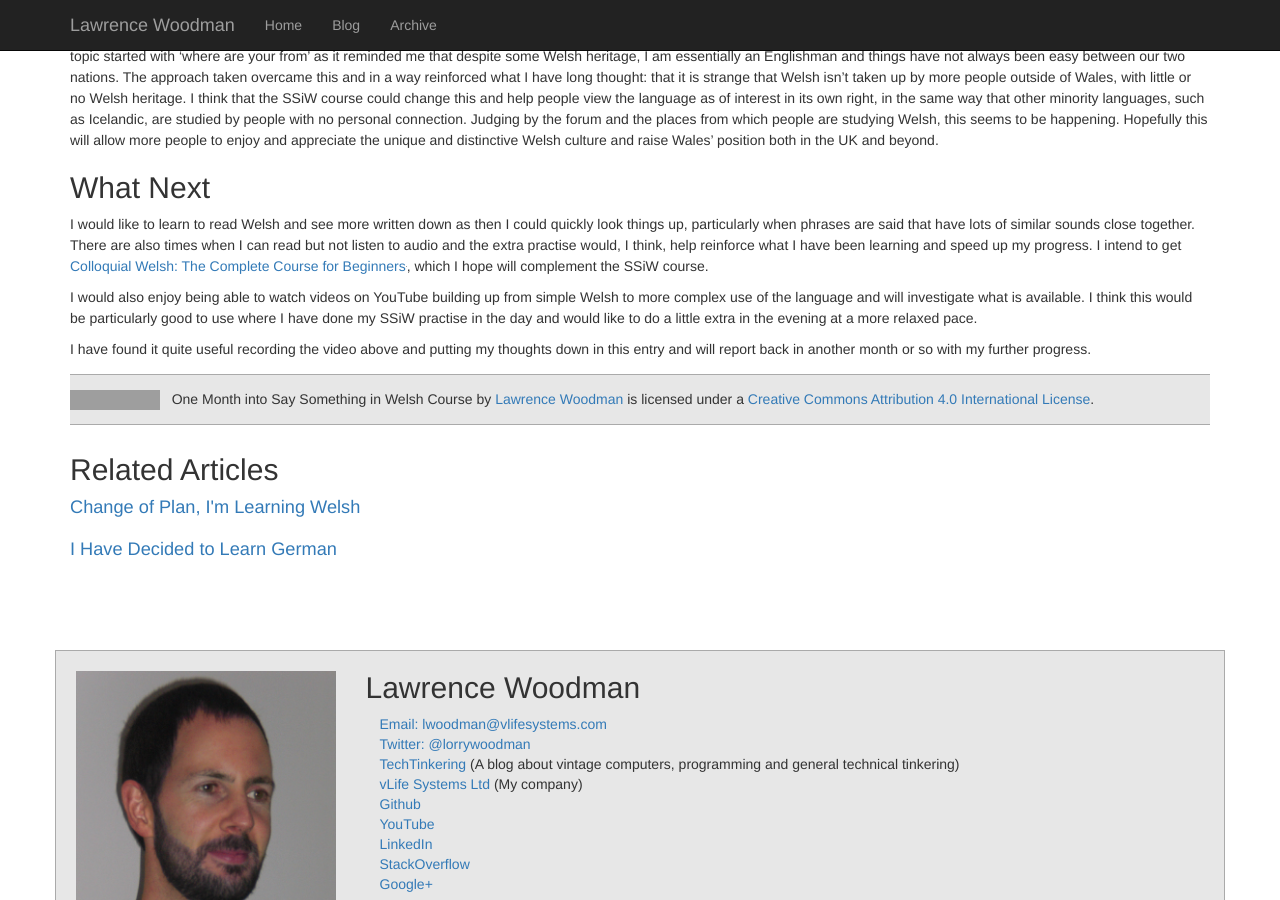
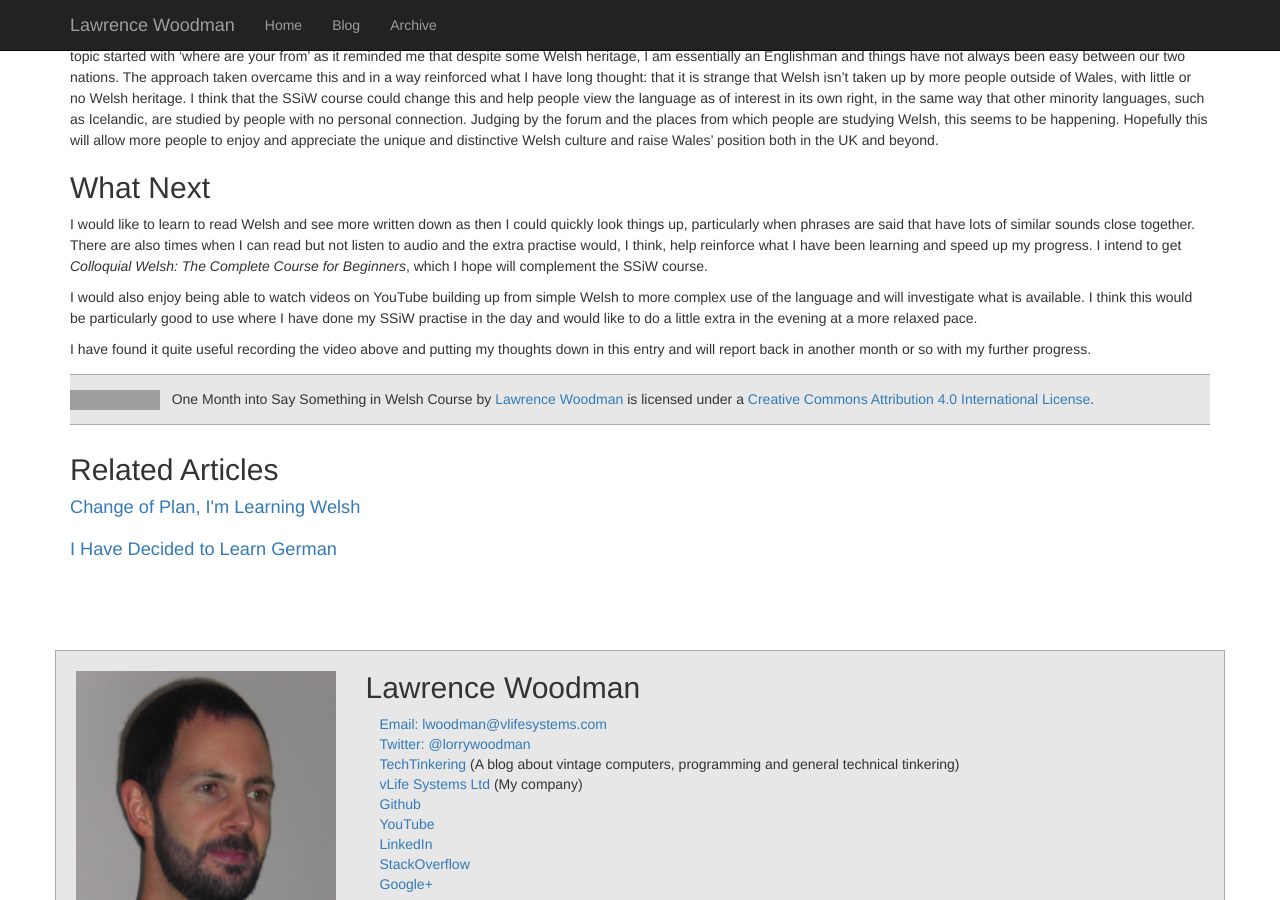
Before and after one commit to lawrencewoodman/lawrencewoodman.github.io, a Jekyll site: the page built from _posts/2015-11-18-one-month-into-say-something-in-welsh.md, in a window 1280 px wide and 900 px high, scrolled down 662 px. Built offline with Jekyll 4.4.1, drawn with Linux system fonts in a browser that asks for light colours; grey boxes are pictures that could not be loaded.

Commit message:
Remove Amazon Affiliate link for Welsh book

```diff
--- a/_posts/2015-11-18-one-month-into-say-something-in-welsh.md
+++ b/_posts/2015-11-18-one-month-into-say-something-in-welsh.md
@@ -19,7 +19,7 @@ One thing that really demonstrates to me how friendly and inclusive the course a
 
 
 ## What Next
-I would like to learn to read Welsh and see more written down as then I could quickly look things up, particularly when phrases are said that have lots of similar sounds close together.  There are also times when I can read but not listen to audio and the extra practise would, I think, help reinforce what I have been learning and speed up my progress.  I intend to get <a rel="nofollow" href="http://www.amazon.co.uk/gp/product/113896039X/ref=as_li_tl?ie=UTF8&camp=1634&creative=19450&creativeASIN=113896039X&linkCode=as2&tag=lawrencewoodman-21">Colloquial Welsh: The Complete Course for Beginners</a><img src="http://ir-uk.amazon-adsystem.com/e/ir?t=lawrencewoodman-21&l=as2&o=2&a=113896039X" width="1" height="1" border="0" alt="" style="border:none !important; margin:0px !important;" />, which I hope will complement the SSiW course.
+I would like to learn to read Welsh and see more written down as then I could quickly look things up, particularly when phrases are said that have lots of similar sounds close together.  There are also times when I can read but not listen to audio and the extra practise would, I think, help reinforce what I have been learning and speed up my progress.  I intend to get _Colloquial Welsh: The Complete Course for Beginners_, which I hope will complement the SSiW course.
 
 I would also enjoy being able to watch videos on YouTube building up from simple Welsh to more complex use of the language and will investigate what is available.  I think this would be particularly good to use where I have done my SSiW practise in the day and would like to do a little extra in the evening at a more relaxed pace.
 
```
